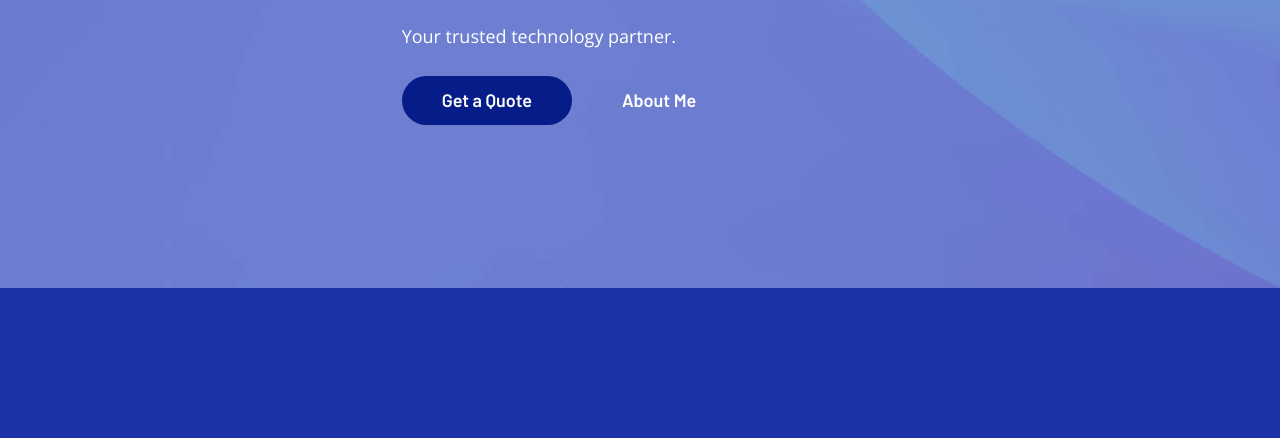
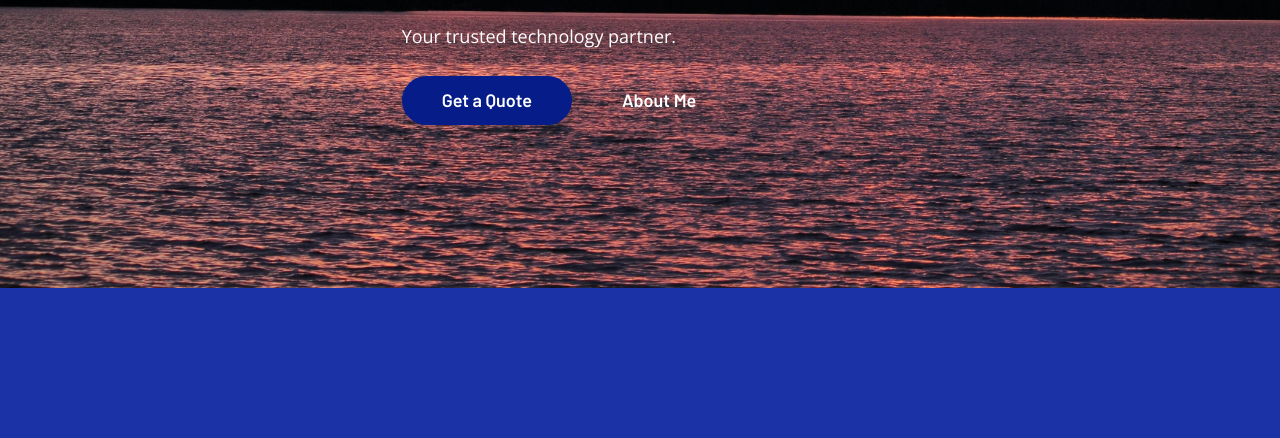
Before and after one commit to Kiriagoray/Javaclass-html, a plain HTML site: page index.html in a window 1280 px wide. Shown: the part 512-950 px from the top of the page. Drawn offline with nearby package versions, Linux system fonts and the light colour scheme.

Commit message:
added file

```diff
--- a/assets/css/style.css
+++ b/assets/css/style.css
@@ -306,7 +306,7 @@ body {
 .rotate-img { display: none; }
 
 .hero {
-  background-image: url("../images/hero-bg.jpg");
+  background-image: url("../images/pexels-inkinterrupted-897828.jpg");
   background-repeat: no-repeat;
   background-size: cover;
   background-position: center;
```
